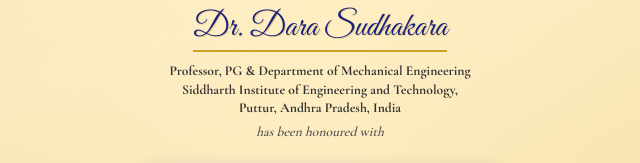
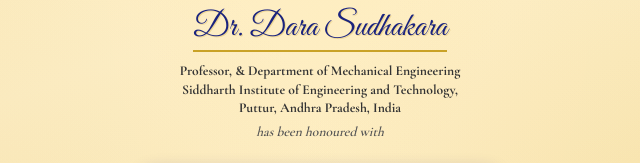
Before and after one commit to SANDEEPsri335/ifreawards, a plain HTML site: page certificatehtml/IFRE202622417.html in a window 1280 px wide. Shown: the part 615-778 px from the top of the page, 320-960 px from the left. Drawn offline with nearby package versions, Linux system fonts and the light colour scheme; a web font is replaced by a local one.

Commit message:
Update IFRE202622417.html

```diff
--- a/certificatehtml/IFRE202622417.html
+++ b/certificatehtml/IFRE202622417.html
@@ -710,7 +710,7 @@
                     <p class="presented-to">This certificate is proudly presented to</p>
                     <div class="person-name">Dr. Dara Sudhakara</div>
                     <p class="person-affiliation">
-                        Professor, PG &amp; Department of Mechanical Engineering<br>
+                        Professor, &amp; Department of Mechanical Engineering<br>
                         Siddharth Institute of Engineering and Technology,<br>
                         Puttur, Andhra Pradesh, India
                     </p>
```
